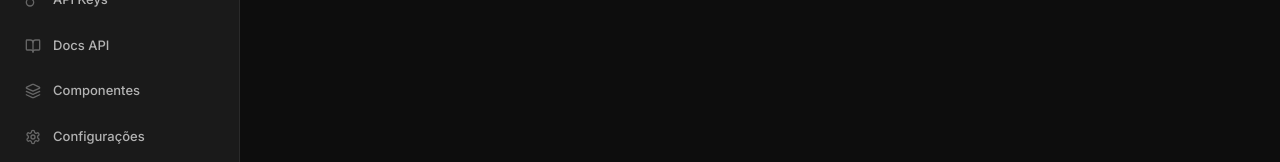
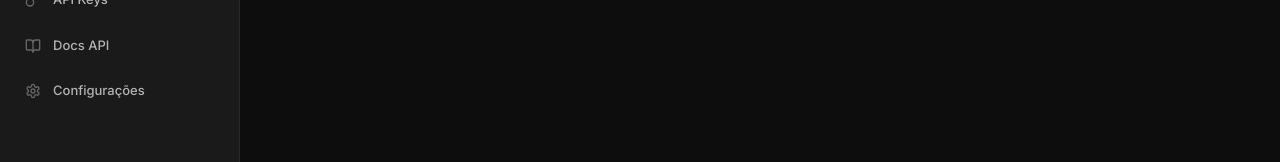
Before and after one commit to leprexhaum/ranigoods, a Next.js app: page /produtos in a window 1280 px wide. Shown: the part 513-675 px from the top of the page. Built offline with nearby package versions, Linux system fonts and the light colour scheme; no server answers.

Commit message:
fix: remover Componentes da sidebar
Co-Authored-By: Claude Sonnet 4.6 <noreply@anthropic.com>

```diff
--- a/components/AppShell.tsx
+++ b/components/AppShell.tsx
@@ -8,7 +8,7 @@ import {
   Menu, X,
   LayoutDashboard, Package, CreditCard,
   Cpu, Calculator, Settings, LogOut, Key, BookOpen,
-  ShoppingCart, GitFork, ShoppingBag, Plug, Layers,
+  ShoppingCart, GitFork, ShoppingBag, Plug,
 } from 'lucide-react'
 import clsx from 'clsx'
 import { useAuth } from '@/components/providers/AuthProvider'
@@ -25,7 +25,6 @@ const navItems = [
   { href: '/calculadora',           label: 'Calculadora',   icon: Calculator      },
   { href: '/api-keys',              label: 'API Keys',      icon: Key             },
   { href: '/docs',                  label: 'Docs API',      icon: BookOpen        },
-  { href: '/componentes',           label: 'Componentes',   icon: Layers          },
   { href: '/configuracoes',         label: 'Configurações', icon: Settings        },
 ]
 
```
